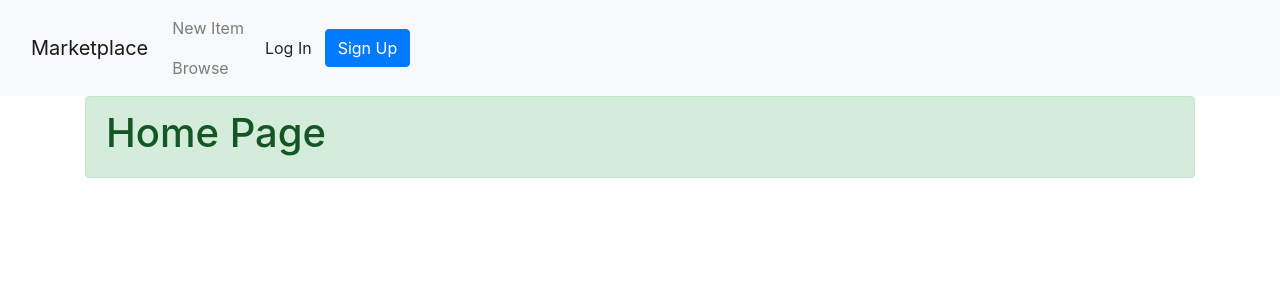
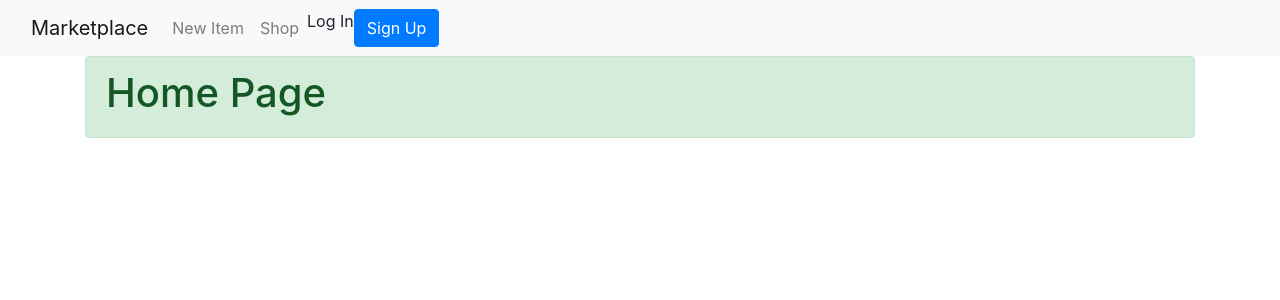
Before and after one commit to elkocho1/project-4, a Django app: page / in a window 1280 px wide. Shown: the top 300 px of the page. Run offline with Django 4.2, Linux system fonts and the light colour scheme; some libraries are stand-ins or nearby versions.

Commit message:
Fix navbar line up

```diff
--- a/templates/base.html
+++ b/templates/base.html
@@ -18,10 +18,12 @@
             <ul class="navbar-nav ms-auto">
                 <li class="nav-item">
                     <a href="#" class="nav-link">New Item</a>
-                    <a href="#" class="nav-link">Browse</a>
+                </li>
+                <li class="nav-item">
+                    <a href="#" class="nav-link">Shop</a>
                 </li>
             </ul>
-            <div class="d-flex">
+            <div class="d-flex ms-auto>
                 <a href="#" role="button" class="btn btn-outlone-primary me-2">Log In</a>
                 <a href="#" role="button" class="btn btn-primary">Sign Up</a>
             </div>
```
